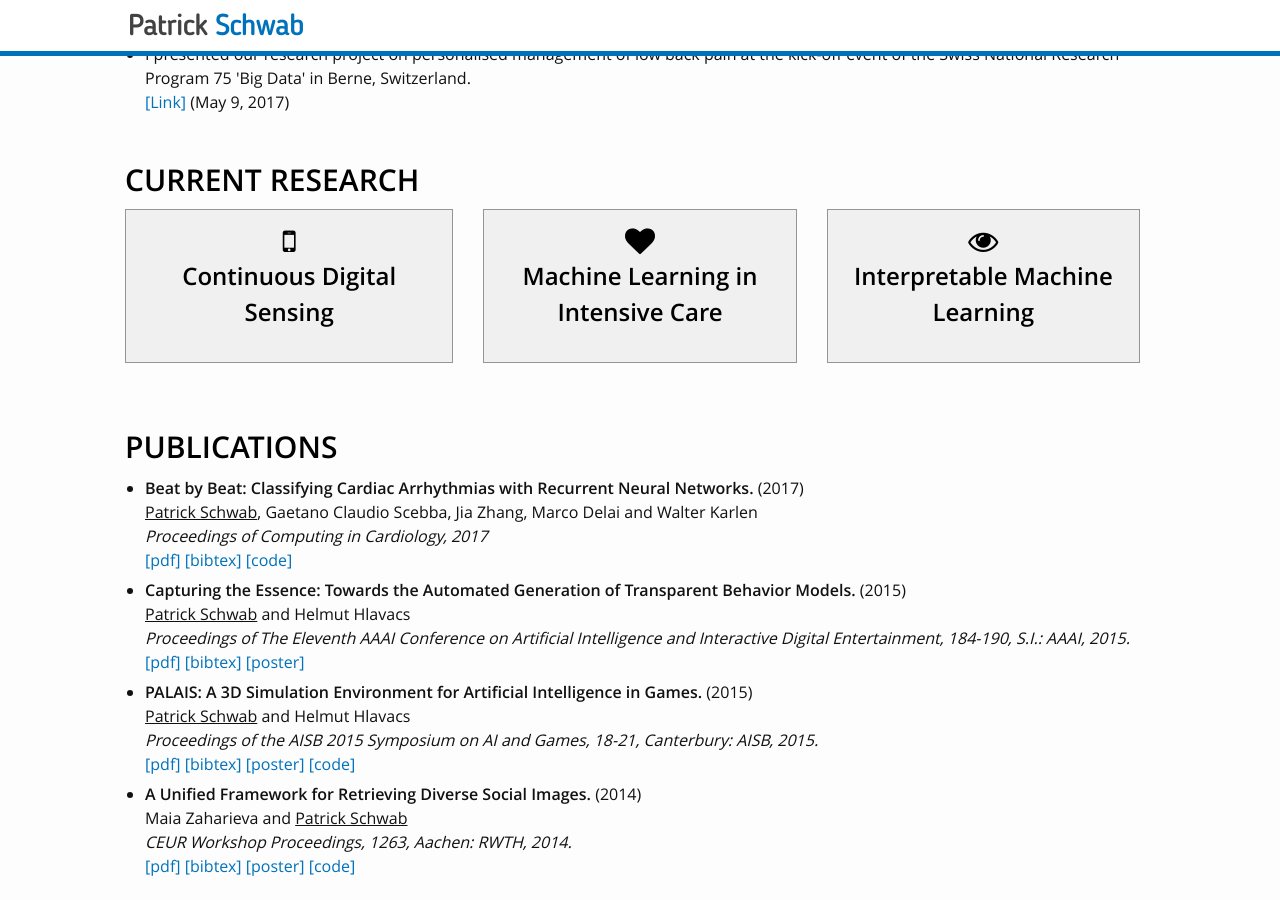
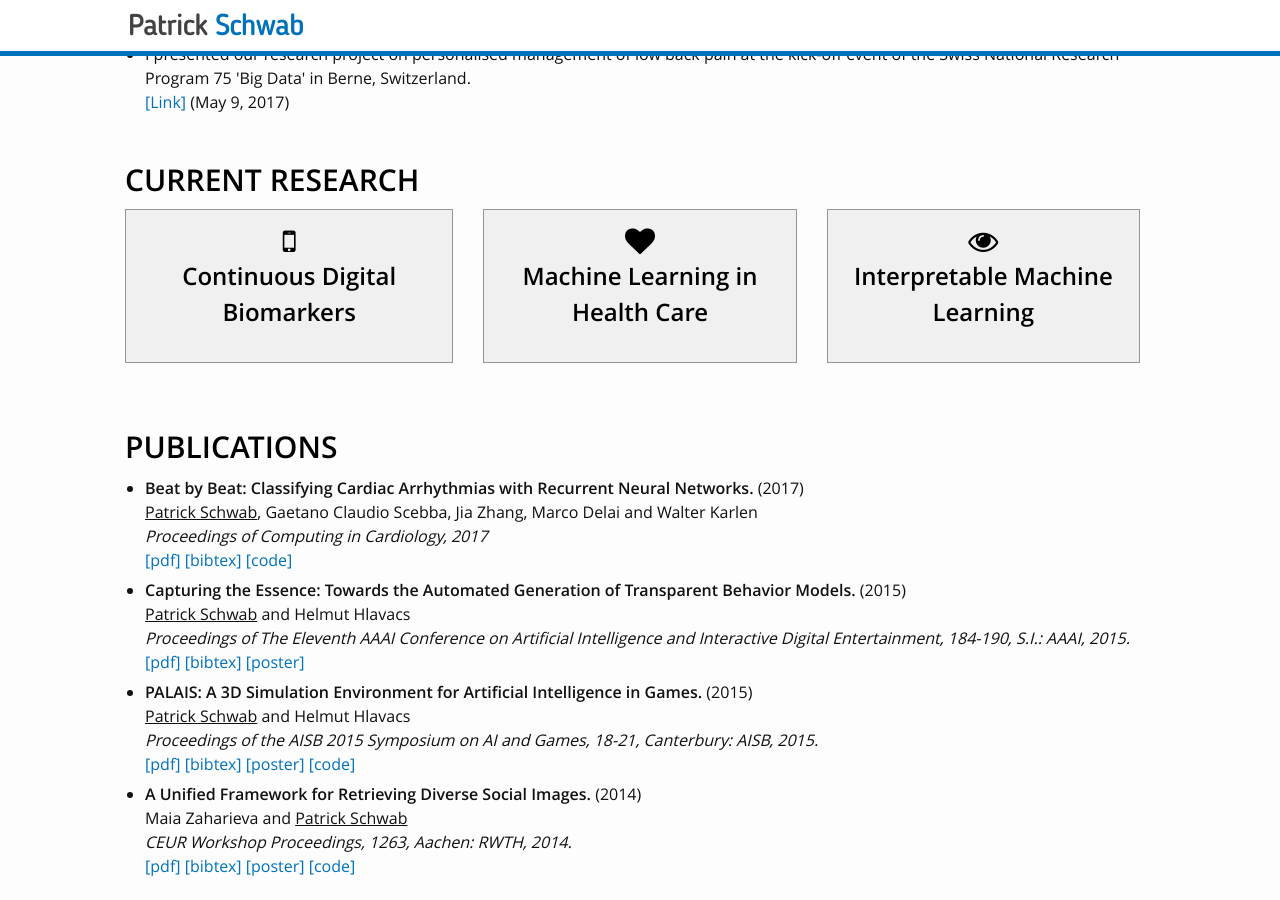
Before and after one commit to d909b/d909b.github.io, a Jekyll site: the page built from index.html, in a window 1280 px wide and 900 px high, scrolled down 958 px. Built offline with Jekyll 4.4.1, drawn with Linux system fonts in a browser that asks for light colours; nearby versions of some CDN libraries; library files that are not in the unit come from our copies.

Commit message:
Updated results to DREAM challenge after release

```diff
--- a/index.html
+++ b/index.html
@@ -46,7 +46,7 @@ layout: default
       <div class="col-md-4 incentiveBoxOuter">
         <div class="incentiveBox">
           <div class="incentiveIcon fa fa-mobile"></div>
-          <div class="incentiveHeader">Continuous Digital Sensing</div>
+          <div class="incentiveHeader">Continuous Digital Biomarkers</div>
           <div class="incentiveText"></div>
         </div>
       </div>
@@ -54,7 +54,7 @@ layout: default
       <div class="col-md-4 incentiveBoxOuter">
         <div class="incentiveBox">
           <div class="incentiveIcon fa fa-heart"></div>
-          <div class="incentiveHeader">Machine Learning in Intensive Care</div>
+          <div class="incentiveHeader">Machine Learning in Health Care</div>
           <div class="incentiveText"></div>
         </div>
       </div>
```
